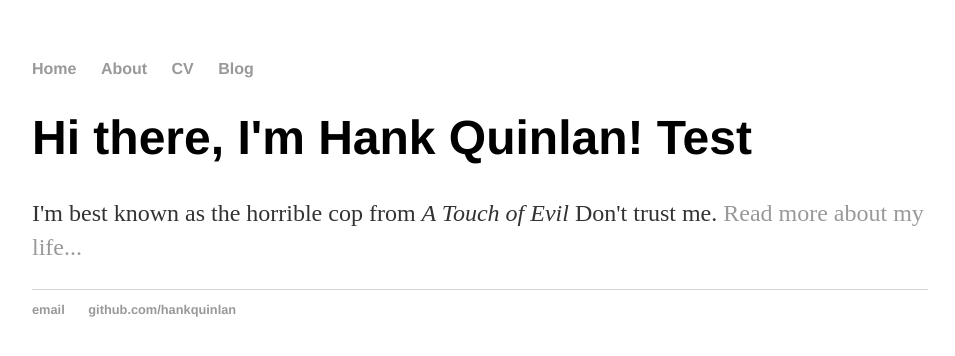
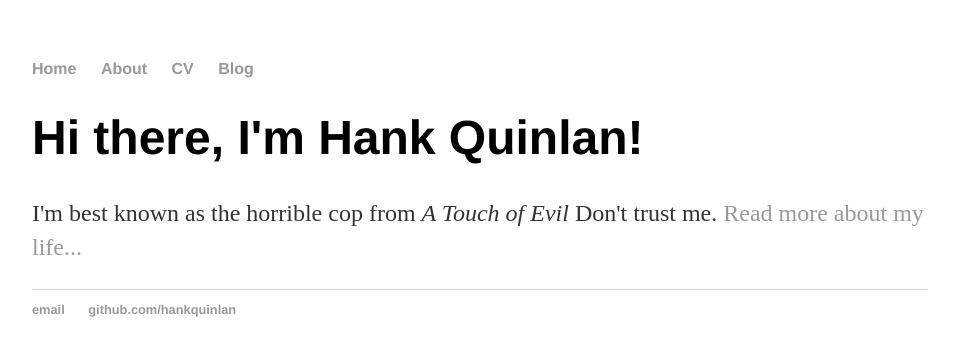
Before and after one commit to ZHCluster/ZHCluster.github.io, a Jekyll site: the page built from index.html, in a window 1280 px wide. Shown: the top 356 px of the page, without its empty margins (160-1115 px from the left). Built offline with Jekyll 4.4.1, drawn with Linux system fonts in a browser that asks for light colours.

Commit message:
Update index.html

```diff
--- a/index.html
+++ b/index.html
@@ -1,30 +1,8 @@
-<!DOCTYPE html>
-<html>
-	<head>
-		<title>Hank Quinlan, Horrible Cop</title>
-		<!-- link to main stylesheet -->
-		<link rel="stylesheet" type="text/css" href="/css/main.css">
-	</head>
-	<body>
-		<nav>
-    		<ul>
-        		<li><a href="/">Home</a></li>
-	        	<li><a href="/about">About</a></li>
-        		<li><a href="/cv">CV</a></li>
-        		<li><a href="/blog">Blog</a></li>
-    		</ul>
-		</nav>
-		<div class="container">
-    		<div class="blurb">
-        		<h1>Hi there, I'm Hank Quinlan! Test </h1>
-				<p>I'm best known as the horrible cop from <em>A Touch of Evil</em> Don't trust me. <a href="/about">Read more about my life...</a></p>
-    		</div><!-- /.blurb -->
-		</div><!-- /.container -->
-		<footer>
-    		<ul>
-        		<li><a href="mailto:hankquinlanhub@gmail.com">email</a></li>
-        		<li><a href="https://github.com/hankquinlan">github.com/hankquinlan</a></li>
-			</ul>
-		</footer>
-	</body>
-</html>
+---
+layout: default
+title: Hank Quinlan, Horrible Cop
+---
+<div class="blurb">
+	<h1>Hi there, I'm Hank Quinlan!</h1>
+	<p>I'm best known as the horrible cop from <em>A Touch of Evil</em> Don't trust me. <a href="/about">Read more about my life...</a></p>
+</div><!-- /.blurb -->
```
